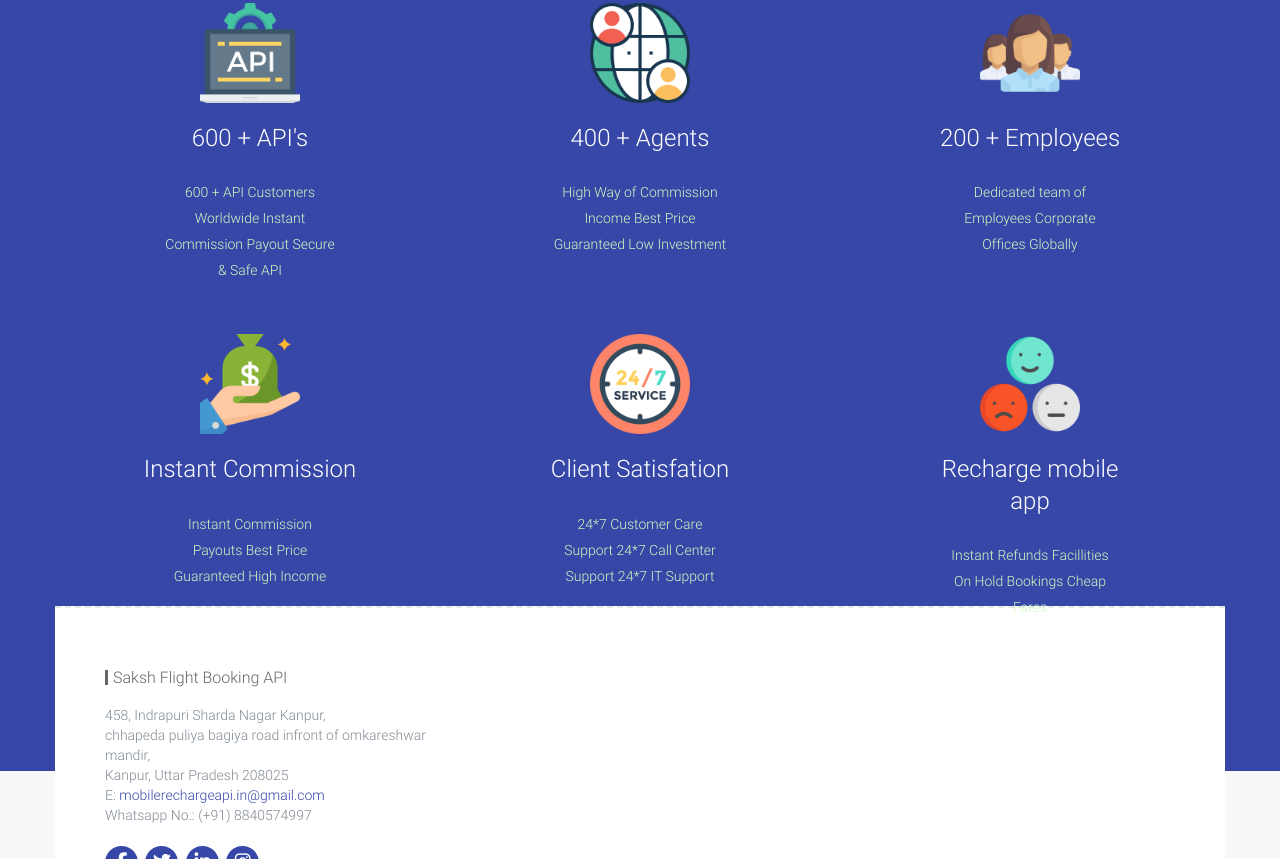
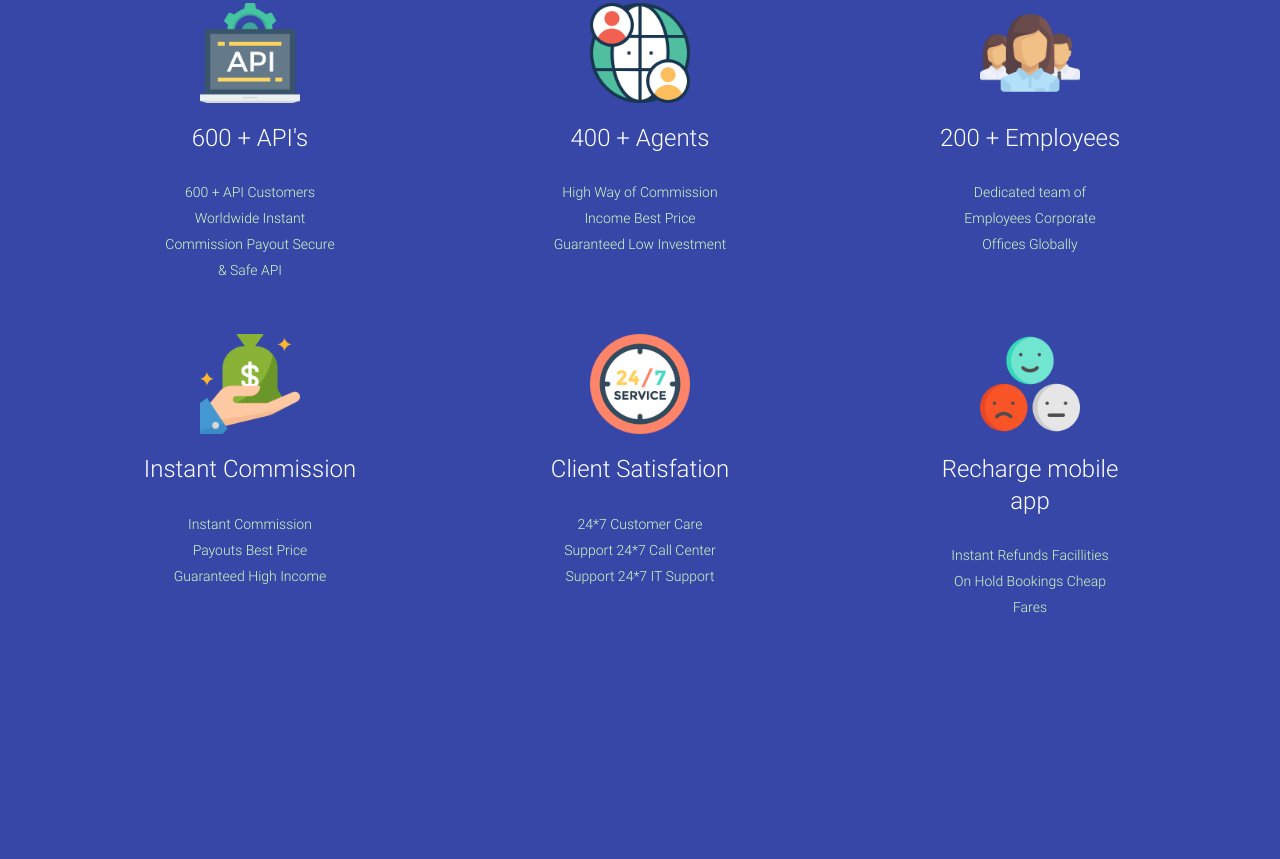
Before and after one commit to sakshstore/flight-booking-api-portal-live, a plain HTML site: page index.html in a window 1280 px wide. Shown: the part 1727-2586 px from the top of the page. Drawn offline with Linux system fonts and the light colour scheme; a script that the page names is missing; files whose address does not match are found by name.

Commit message:
Update index.html

```diff
--- a/index.html
+++ b/index.html
@@ -284,7 +284,7 @@ Client Satisfation</h3>
 Recharge mobile app</h3>
 						<p>Instant Refunds Facillities
 On Hold Bookings
-Cheap Fares</p>
+Cheap Fares<br /><br /><br /><br /><br /><br /><br /><br /><br /><br /><br /><br /><br /><br /><br /></p>
 					</div>
 <div class="row">
 						<div class="col-sm-6 col-sm-offset-3">
@@ -329,15 +329,7 @@ Cheap Fares</p>
 									</div>
 								</div>
 							</div>
-							<div class="col-md-4 col-sm-6">
 
-
-							</div>
-
-							<div class="col-md-4 col-sm-6">
-
-
-							</div>
 						</div>
 					</div>
 				</div>
```
